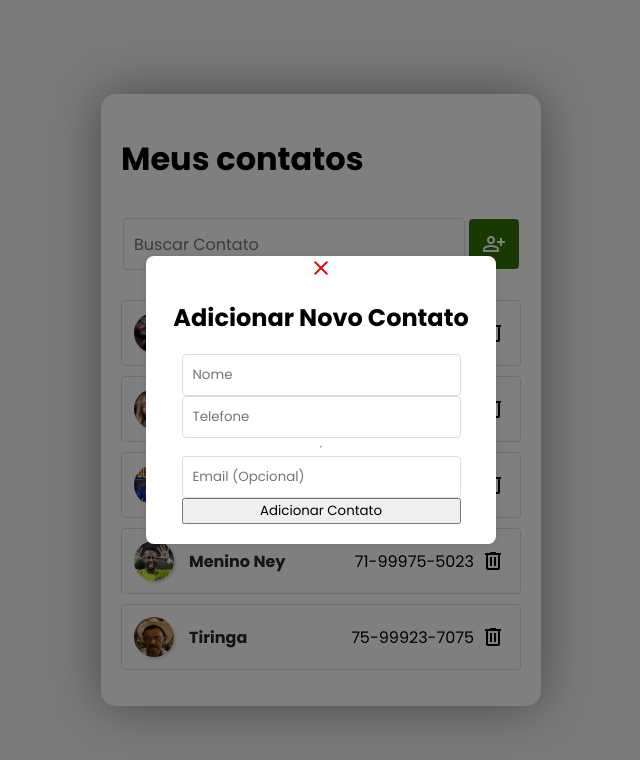
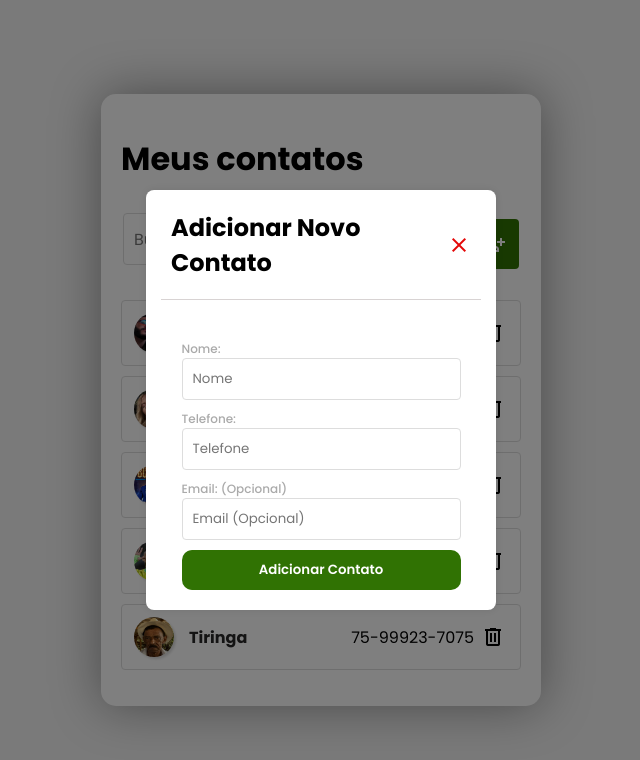
Before and after one commit to aureliodeboa/Desafio-FAP, a plain HTML site: page index.html in a window 1280 px wide. Both pictures are taken after a click on the element "person_add". Shown: the whole page, without its empty margins (319-959 px from the left). Drawn offline with nearby package versions, Linux system fonts and the light colour scheme.

Commit message:
Add-contact

```diff
--- a/assets/css/style.css
+++ b/assets/css/style.css
@@ -53,6 +53,7 @@ input[type="text"], input[type="tel"], input[type="email"] {
     padding: 10px;
     border: 1px solid #ddd;
     border-radius: 4px;
+    margin-bottom: 10px;
 }
 
 #add-contact-btn {
@@ -123,9 +124,6 @@ li:hover {
 li button {
     margin-left: 10px;
 }
-
-
-
 
 
 li .delete {
@@ -235,8 +233,6 @@ li .delete:hover {
     font-weight: 600;
     border: none;
     transition: transform 0.3s;
-
-
 }
 
 #contact-save-btn:hover {
@@ -292,3 +288,13 @@ li .delete:hover {
     display: flex;
     flex-direction: column;
 }
+#modal-submit-btn{
+    padding: 10px;
+    border-radius: 10px;
+    background-color: var(--color-btn);
+    color: #fff;
+    cursor: pointer;
+    font-weight: 600;
+    border: none;
+    transition: transform 0.3s;
+}
--- a/index.html
+++ b/index.html
@@ -44,12 +44,17 @@
     </div>
     <div id="modal" class="modal-hidden">
         <div class="modal-content">
-            <span class="close-btn material-symbols-outlined">close</span>
-            <h2 id="modal-title">Adicionar Novo Contato</h2>
+            <div class="modal-content-header">
+                <h2 id="modal-title">Adicionar Novo Contato</h2>
+                <span class="close-btn material-symbols-outlined">close</span>
+
+            </div>
             <form id="modal-form">
+                <label class="label-name">Nome:</label>
                 <input type="text" id="modal-name" placeholder="Nome" required>
+                <label class="label-name">Telefone:</label>
                 <input type="tel" id="modal-phone" placeholder="Telefone" required>
-                <hr>
+                <label class="label-name">Email: (Opcional)</label>
                 <input type="email" id="modal-email" placeholder="Email (Opcional)">
                 <button type="submit" id="modal-submit-btn">Adicionar Contato</button>
             </form>
```
